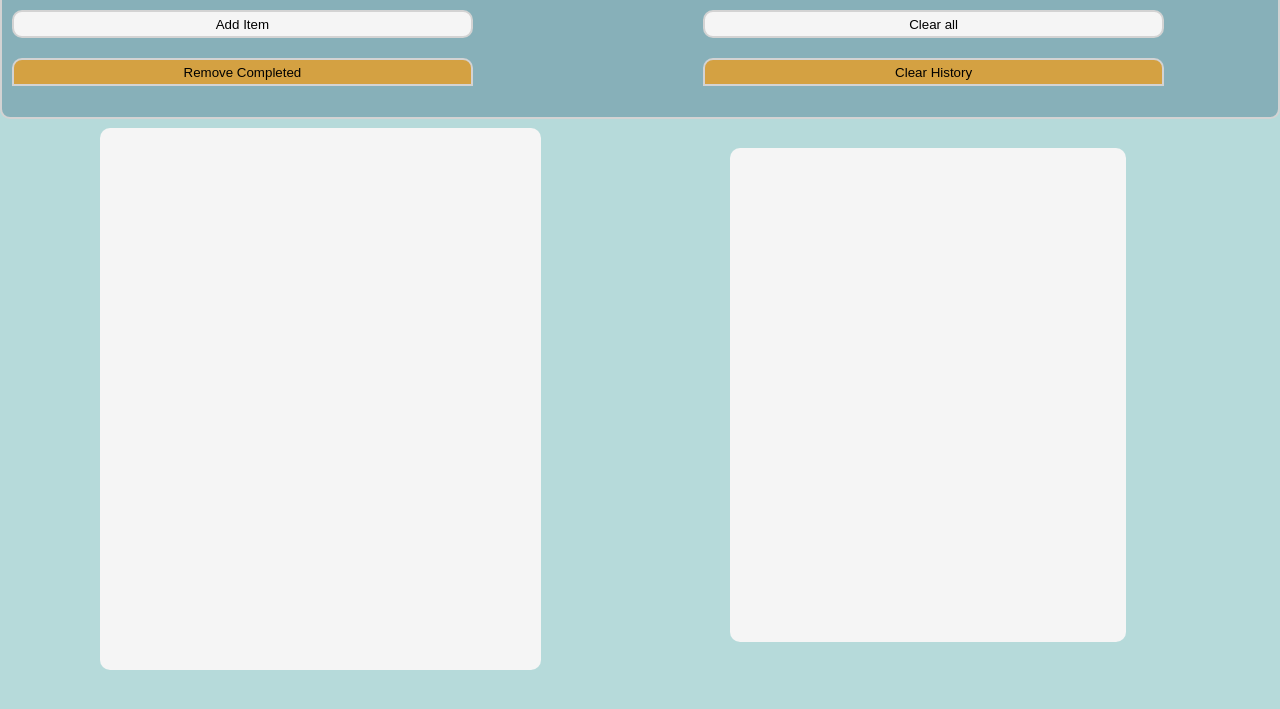
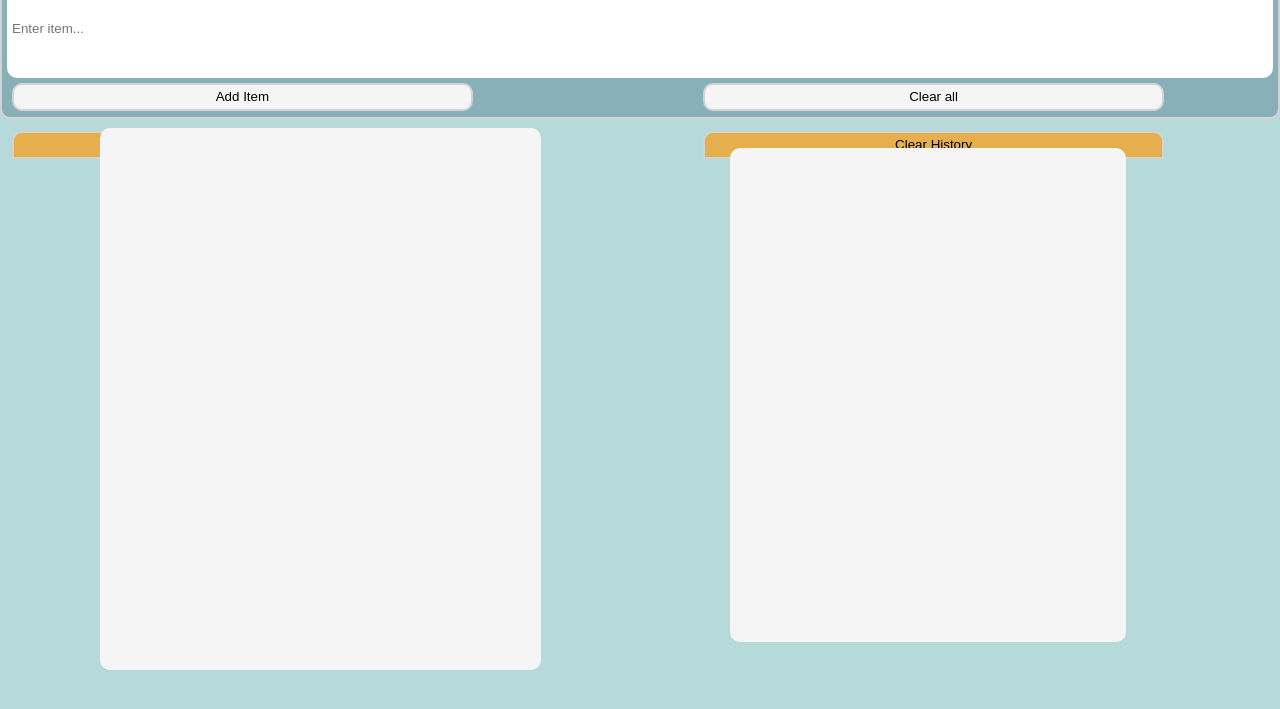
Before and after one commit to gl-0/task-app, a plain HTML site: page index.html in a window 1280 px wide. Shown: the part 81-790 px from the top of the page. Drawn offline with Linux system fonts and the light colour scheme.

Commit message:
Update test.css

```diff
--- a/test.css
+++ b/test.css
@@ -139,7 +139,7 @@ body {
     padding: 5px;
   }
   .to-do-app input {
-    height: 1vh;
+    height: 100px;
     width: 100vw;
     /* width: 300px; */
     padding: 5px;
```
